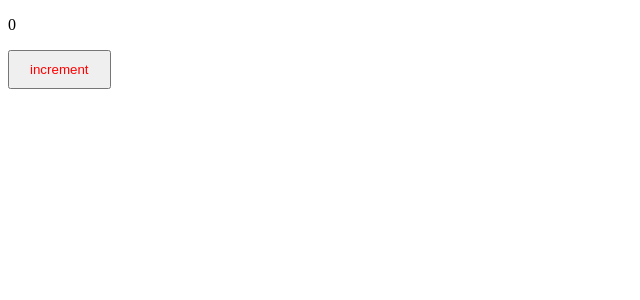
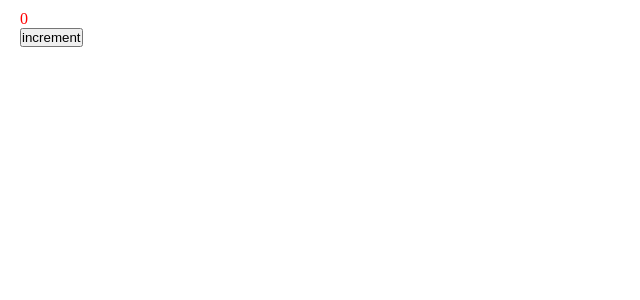
Before and after one commit to krikun1983/project-webpack-react, a React app: page / in a window 1280 px wide. Shown: the top 300 px of the page, without its empty margins (0-640 px from the left). Built offline with nearby package versions, Linux system fonts and the light colour scheme.

Commit message:
feat: add scss modules

```diff
--- a/package.json
+++ b/package.json
@@ -19,6 +19,7 @@
     "@types/webpack-dev-server": "^4.7.2",
     "css-loader": "^6.6.0",
     "html-webpack-plugin": "^5.5.1",
+    "mini-css-extract-plugin": "^2.5.3",
     "sass": "^1.49.9",
     "sass-loader": "^12.6.0",
     "style-loader": "^3.3.1",
--- /dev/null
+++ b/src/App.tsx
@@ -0,0 +1,13 @@
+import React from 'react';
+import Counter from "./components/Counter";
+import "./index.scss";
+
+const App = () => {
+    return (
+        <div>
+            <Counter />
+        </div>
+    );
+};
+
+export default App;
--- a/src/components/Counter.scss
+++ b/src/components/Counter.module.scss
@@ -1,4 +1,4 @@
-button {
+.btn {
   padding: 10px 20px;
   color: red;
 }
--- a/src/components/Counter.tsx
+++ b/src/components/Counter.tsx
@@ -1,5 +1,5 @@
 import React, { useState } from 'react';
-import './Counter.scss'
+import classes from './Counter.module.scss';
 
 export const Counter = () => {
     const [counter, setCounter] = useState<number>(0);
@@ -7,8 +7,8 @@
     const increment = () => setCounter((counter) => counter + 1);
 
     return(
-        <div>
-            <p>{counter}</p>
+        <div className={ classes.btn }>
+            <p>{ counter }</p>
             <button onClick={ increment }>increment</button>
         </div>
     );
--- /dev/null
+++ b/src/index.scss
@@ -0,0 +1,4 @@
+* {
+  margin: 0;
+  padding: 0;
+}
--- a/src/index.tsx
+++ b/src/index.tsx
@@ -1,9 +1,7 @@
 import {render} from "react-dom";
-import Counter from "./components/Counter";
+import App from "./App";
 
 render(
-    <div>
-        <Counter />
-    </div>,
+    <App />,
     document.getElementById('root')
 )
```
Also changed, not shown: src/global.d.ts (added, +7 -0 lines), 5 other files (tests, documents, lock files or other folders).
